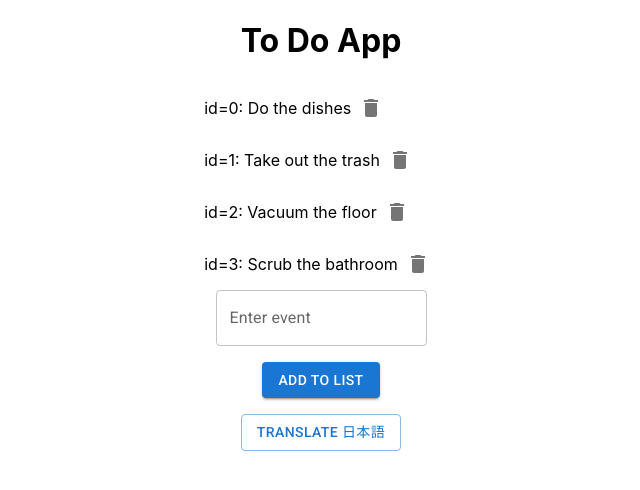
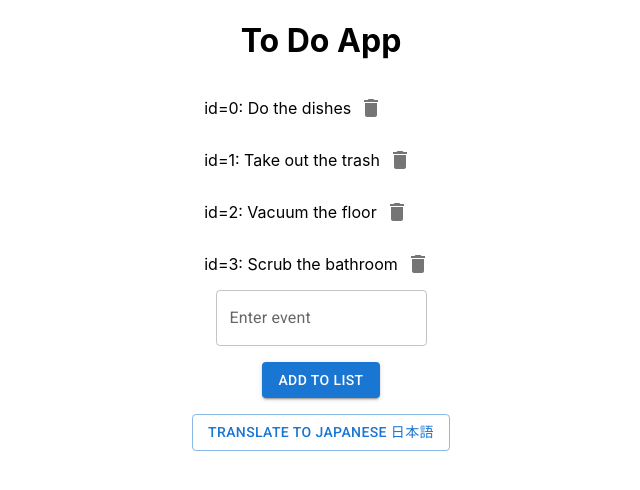
Before and after one commit to abduldoesramen/toDoApp, a React (Create React App) app: page /home in a window 1280 px wide. Shown: the top 490 px of the page, without its empty margins (319-959 px from the left). Built offline with nearby package versions, Linux system fonts and the light colour scheme; the HTML template or start-up script is replaced by a standard one.

Commit message:
added language button functionality when rendering only

```diff
--- a/package.json
+++ b/package.json
@@ -21,7 +21,7 @@
   },
   "scripts": {
     "start": "react-scripts start",
-    "start-backend": "cd backend && venv/bin/flask run",
+    "start-backend": "cd backend && venv/bin/flask run && sudo service postgresql start",
     "build": "react-scripts build",
     "test": "react-scripts test",
     "test-backend": "cd backend && flask test",
--- a/src/components/event-translate-button/event-translate-button.component.jsx
+++ b/src/components/event-translate-button/event-translate-button.component.jsx
@@ -1,10 +1,21 @@
 import "./event-translate-button.styles.css";
+import { useState } from "react";
 import Button from "@mui/material/Button";
 
-const EventTranslateButton = ({ handleNewEvent }) => {
+const EventTranslateButton = ({ handleTranslate, language }) => {
+  // Local language in order to render Translate button toggle
+  const renderJapanese = "Japanese 日本語";
+  const renderEnglish = "English";
+  var currLanguage = renderEnglish;
+  if (language === "English") {
+    currLanguage = renderJapanese;
+  } else {
+    currLanguage = renderEnglish;
+  }
+
   return (
-    <Button variant="outlined" onClick={handleNewEvent}>
-      Translate 日本語
+    <Button variant="outlined" onClick={handleTranslate}>
+      Translate to {currLanguage}
     </Button>
   );
 };
--- a/src/routes/home/home.component.jsx
+++ b/src/routes/home/home.component.jsx
@@ -8,6 +8,8 @@ import Grid from "@mui/material/Grid";
 
 const Home = () => {
   const [value, setValue] = useState("");
+  // By default, initial language is English
+  const [language, setLanguage] = useState("English");
   const [events, setEvents] = useState([
     {
       id: "0",
@@ -42,6 +44,14 @@ const Home = () => {
       ];
       setEvents(updateEvents);
       setValue("");
+    }
+  };
+
+  const handleTranslate = () => {
+    if (language === "English") {
+      setLanguage("Japanese");
+    } else {
+      setLanguage("English");
     }
   };
 
@@ -87,7 +97,10 @@ const Home = () => {
         <Grid item marginTop={2} marginBottom={2}>
           <EventAddButton handleNewEvent={handleNewEvent} />
         </Grid>
-        <EventTranslateButton handleNewEvent={handleNewEvent} />
+        <EventTranslateButton
+          handleTranslate={handleTranslate}
+          language={language}
+        />
       </Grid>
     </Fragment>
   );
```
Also changed, not shown: 2 other files (tests, documents, lock files or other folders).
